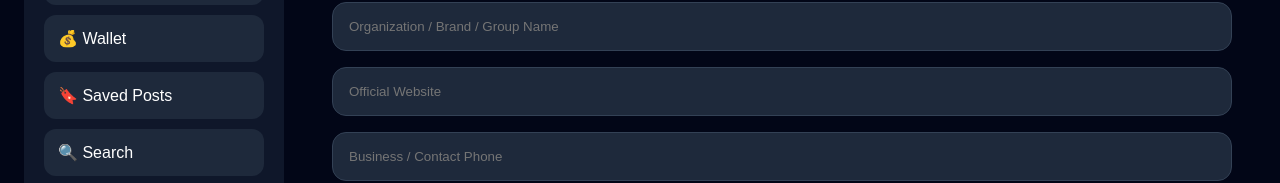
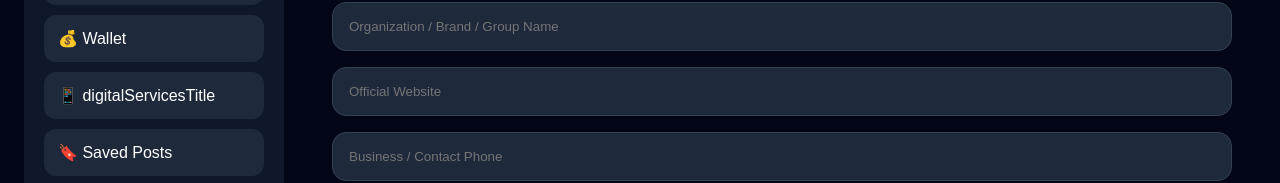
Before and after one commit to inclurah-png/inclura-web, a React (Vite) app: page /onboarding in a window 1280 px wide. Shown: the part 325-508 px from the top of the page. Built offline with nearby package versions, Linux system fonts and the light colour scheme; no server answers.

Commit message:
Add Digital Services to Inclura navigation

```diff
--- a/src/components/DashboardSidebar.jsx
+++ b/src/components/DashboardSidebar.jsx
@@ -142,6 +142,16 @@ const isAdmin = role === "admin";
         style={{ ...itemStyle, width: "100%", border: "none", textAlign: "left", font: "inherit" }}
       >
         💰 {t("wallet")}
+      </button>
+
+      <button
+        type="button"
+        aria-label={t("digitalServicesTitle")}
+        title={t("digitalServicesTitle")}
+        onClick={() => navigate("/digital-services")}
+        style={{ ...itemStyle, width: "100%", border: "none", textAlign: "left", font: "inherit" }}
+      >
+        📱 {t("digitalServicesTitle")}
       </button>
 
       <button
```
